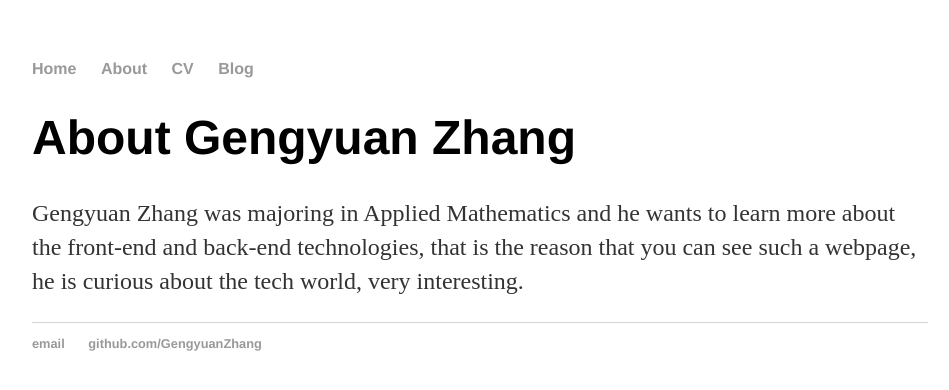
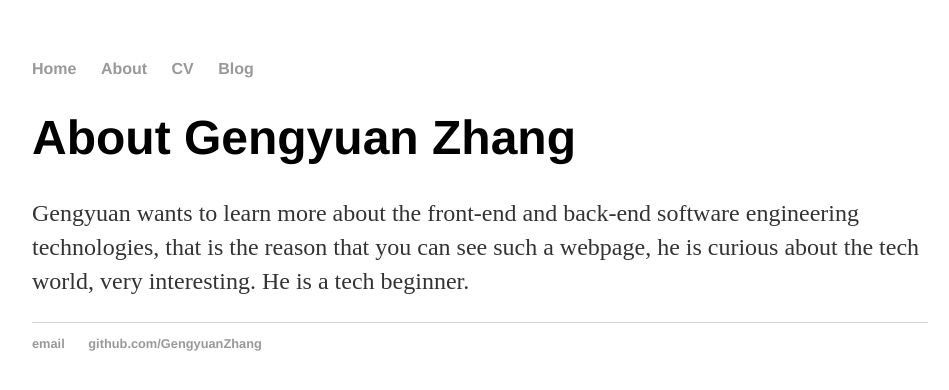
Before and after one commit to GengyuanZhang/GengyuanZhang.github.io, a Jekyll site: the page built from about/index.html, in a window 1280 px wide. Shown: the top 390 px of the page, without its empty margins (160-1109 px from the left). Built offline with Jekyll 4.4.1, drawn with Linux system fonts in a browser that asks for light colours.

Commit message:
Create the about bio page

```diff
--- a/about/index.html
+++ b/about/index.html
@@ -4,5 +4,6 @@ title: Gengyuan's personal website!
 ---
 <div class="blurb">
 	<h1> About Gengyuan Zhang </h1>
-	<p> Gengyuan Zhang was majoring in Applied Mathematics and he wants to learn more about the front-end and back-end technologies, that is the reason that you can see such a webpage, he is curious about the tech world, very interesting.</p>
+	<p> Gengyuan wants to learn more about the front-end and back-end software engineering technologies, that is the reason that you can see such a webpage, he is curious about the tech world, very interesting.
+	He is a tech beginner.</p>
 </div><!-- /.blurb -->
```
